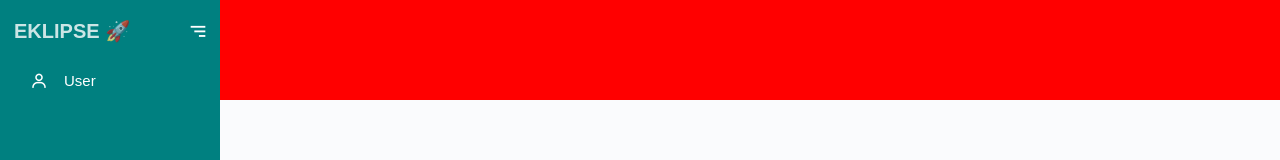
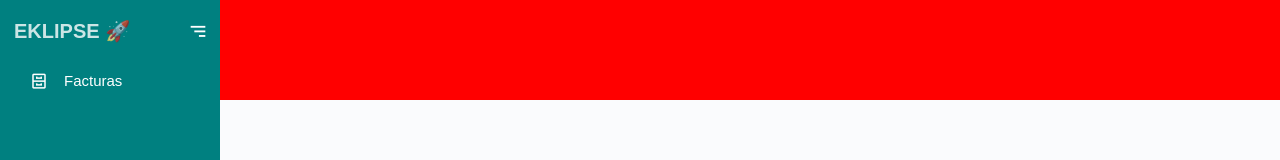
Before and after one commit to ClinicaAltaComplejidad/Eklipse-Fronted, a React (Create React App) app in the folder eklipse-2.0/: page /home/invoices in a window 1280 px wide. Both pictures are taken after a click on the icon 39 px from the left and 31 px from the top of the page. Shown: the top 160 px of the page. Built offline with nearby package versions, Linux system fonts and the light colour scheme.

Commit message:
[dev] agregando prop a sidebar para items dinamicos

```diff
--- a/eklipse-2.0/src/App.js
+++ b/eklipse-2.0/src/App.js
@@ -28,7 +28,7 @@ function App() {
               <Main>
                 {isLogin.login && <Route exact path="/home/invoices" component={Table} />}
               </Main>
-              <Sidebar />
+              <Sidebar items={ [ {name: 'Facturas',  path: 'invoices', icon: <i className='bx bx-cabinet'></i>} ]} />
             </LayoutSidebar>
           </Route>
         </Switch>
--- a/eklipse-2.0/src/components/sidebar/Sidebar.jsx
+++ b/eklipse-2.0/src/components/sidebar/Sidebar.jsx
@@ -1,10 +1,11 @@
 import React, { useEffect, useContext } from 'react';
 import { useHistory } from 'react-router-dom';
 import { DataContext } from '../../context/LoginContext';
+import {Link} from 'react-router-dom';
 
 import './sidebar.css';
 
-function Sidebar() {
+function Sidebar({items}) {
 
     const history = useHistory();
 
@@ -41,13 +42,17 @@ function Sidebar() {
                 <i className='bx bx-menu btn' id="btn"></i>
             </div>
             <ul className="nav_list">
-                <li>
-                    <a href="#">
-                        <i className='bx bx-user' ></i>
-                        <span className="links_name">User</span>
-                    </a>
-                    <span className="tooltip">User</span>
-                </li>
+                {
+                    items.map( item => (
+                        <li key={item.name} >
+                            <Link to={`/home/${item.path}`}>
+                                {item.icon}
+                                <span className="links_name">{item.name}</span>
+                            </Link>
+                            <span className="tooltip">{item.name}</span>
+                        </li>
+                    ))
+                }
             </ul>
             <div className="profile_content">
                 <div className="profile">
```
Also changed, not shown: eklipse-2.0/src/pages/tmp.js (deleted).
